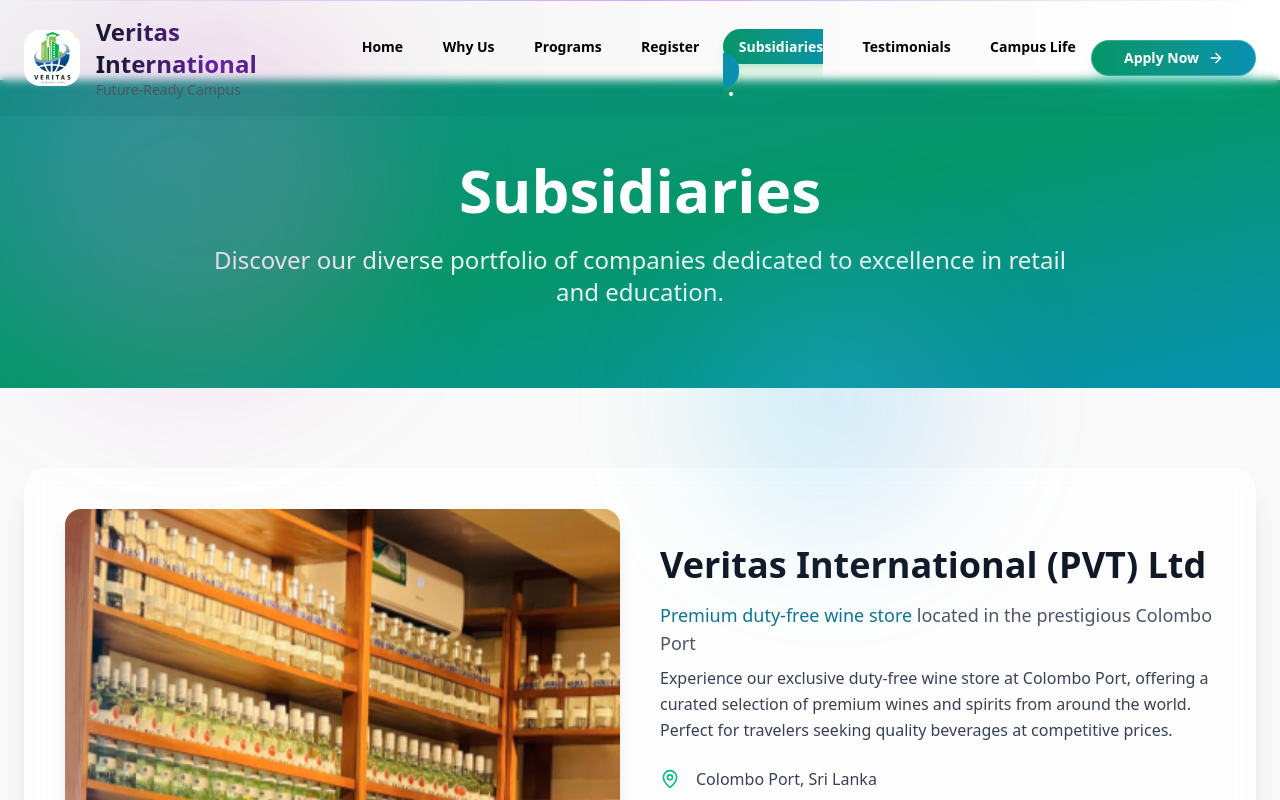
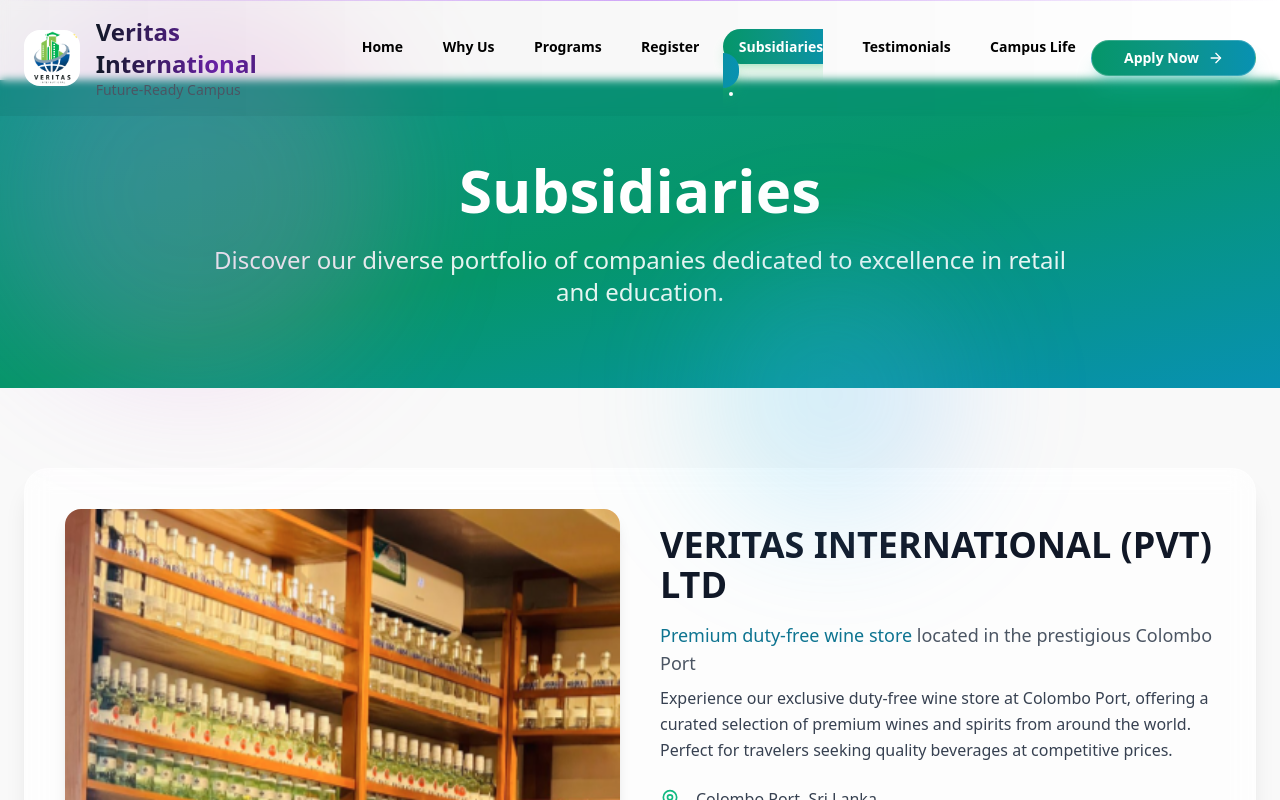
Before and after one commit to Wolferlk/Veritas-International-Uni, a React (Vite) app in the folder Frontend/: page /subsidiaries in a window 1280 px wide. Shown: the top 800 px of the page. Built offline with nearby package versions, Linux system fonts and the light colour scheme.

Commit message:
Capitalised topic

```diff
--- a/Frontend/src/pages/Subsidiaries/Subsidiaries.tsx
+++ b/Frontend/src/pages/Subsidiaries/Subsidiaries.tsx
@@ -43,7 +43,7 @@ export const Subsidiaries = (): JSX.Element => {
               transition={{ duration: 0.3 }}
             />
             <div>
-              <h2 className="text-3xl md:text-4xl font-extrabold text-gray-900 mb-4">
+              <h2 className="text-3xl md:text-4xl font-extrabold text-gray-900 mb-4 uppercase">
                 Veritas International (PVT) Ltd
               </h2>
               <p className="text-lg text-gray-600 mb-2">
```
